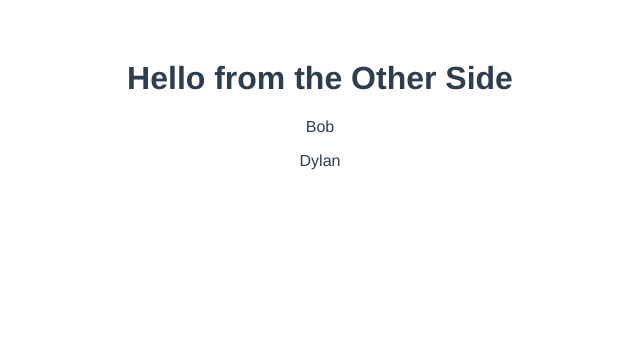
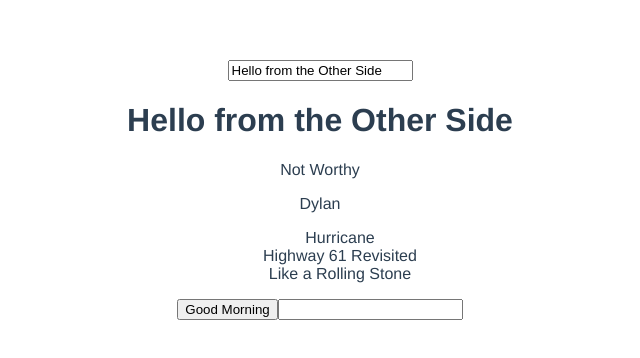
Before and after one commit to alexnortn/neoagents, a Vue app: page / in a window 1280 px wide. Shown: the top 358 px of the page, without its empty margins (320-960 px from the left). Built offline with nearby package versions, Linux system fonts and the light colour scheme.

Commit message:
learning learning learning

```diff
--- a/src/components/Test.vue
+++ b/src/components/Test.vue
@@ -1,8 +1,21 @@
 <template lang="pug">
   .test
+    input(type="text" v-model="title")
+    br
     h1=`{{title}}`
+
     p(v-if="showFirst" v-text="user.firstName")
+    p(v-else v-text="user.notWorthy")
     p(v-if="showLast" v-text="user.lastName")
+    p(v-else v-text="user.notWorthy")
+
+    ul
+      li(v-for="jam in jams" v-text="jam.title")
+
+    button(v-on:click="greet('Vietnam')") Good Morning
+
+    input(type="text" v-on:keyup="pressKey" v-on:keyup.enter="enterHit")
+
 </template>
 
 
@@ -14,10 +27,27 @@ export default {
       title: 'Hello from the Other Side',
       user: {
         firstName: 'Bob',
-        lastName: 'Dylan'
+        lastName: 'Dylan',
+        notWorthy: 'Not Worthy'
       },
-      showFirst: true,
-      showLast: true
+      showFirst: false,
+      showLast: true,
+      jams: [
+        {title: 'Hurricane'},
+        {title: 'Highway 61 Revisited'},
+        {title: 'Like a Rolling Stone'}
+      ]
+    }
+  },
+  methods: {
+    greet: function (greeting) {
+      alert(greeting || 'Hey!')
+    },
+    pressKey: function (evt) {
+      console.log(evt.target.value)
+    },
+    enterHit: function () {
+      console.log('You hit enter!')
     }
   }
 }
@@ -25,5 +55,6 @@ export default {
 
 
 <style lang="stylus" scoped>
-
+ul
+  list-style none
 </style>
```
Also changed, not shown: .eslintrc.js.
